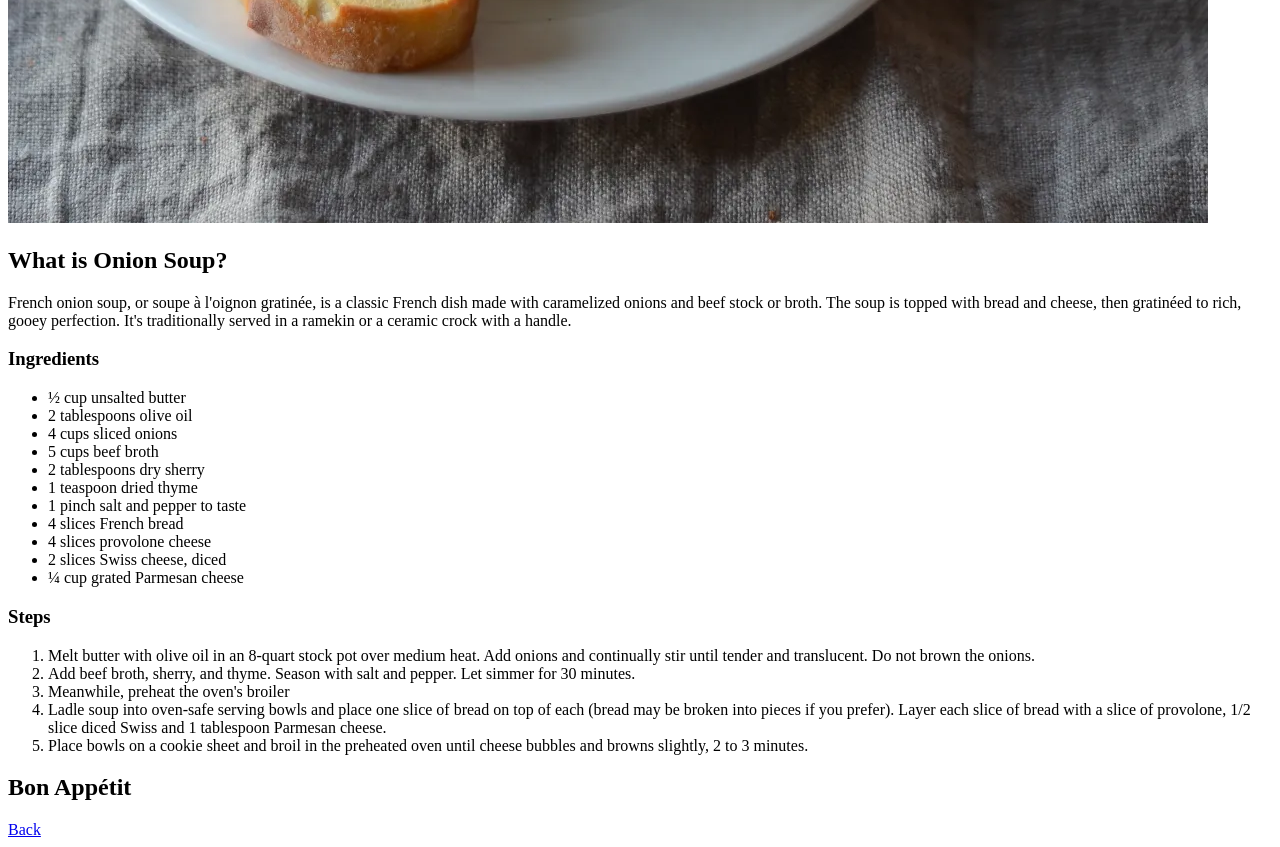
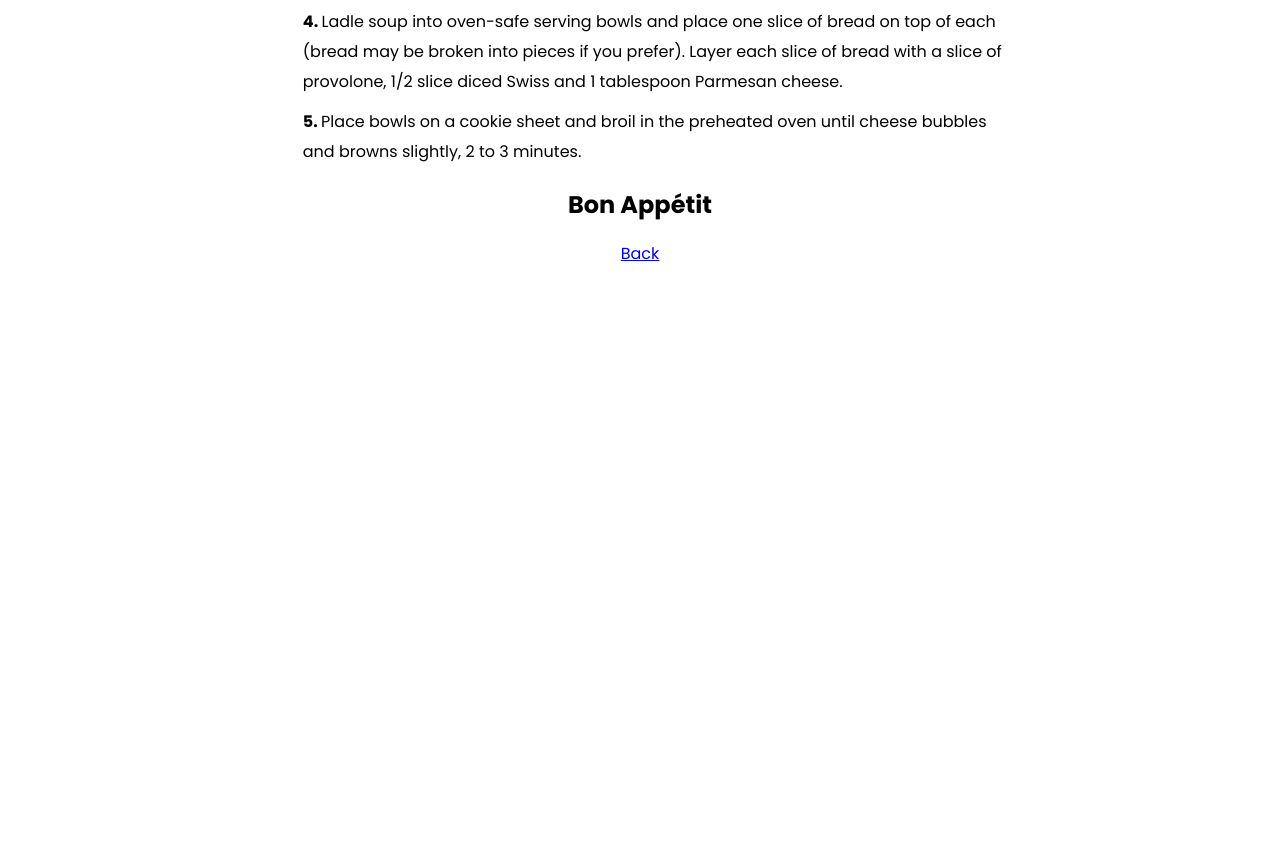
Before and after one commit to ocramovic/odin-recipes, a plain HTML site: page recipes/onionsoup.html in a window 1280 px wide. Shown: the part 1357-2204 px from the top of the page. After the commit the page ends 1631 px from the top, so only its background shows below. Drawn offline with Linux system fonts and the light colour scheme.

Commit message:
Update onionsoup.html
Added class names for styling, and put my footer link in a div for styling purposes

```diff
--- a/recipes/onionsoup.html
+++ b/recipes/onionsoup.html
@@ -4,6 +4,7 @@
     <meta charset="UTF-8" />
     <meta http-equiv="X-UA-Compatible" content="IE=edge" />
     <meta name="viewport" content="width=device-width, initial-scale=1.0" />
+    <link rel="stylesheet" href="../css/styles.css" />
     <title>Onion Soup</title>
   </head>
   <body>
@@ -17,7 +18,7 @@
       traditionally served in a ramekin or a ceramic crock with a handle.
     </p>
     <h3>Ingredients</h3>
-    <ul>
+    <ul class="ingredients">
       <li>½ cup unsalted butter</li>
       <li>2 tablespoons olive oil</li>
       <li>4 cups sliced onions</li>
@@ -31,7 +32,7 @@
       <li>¼ cup grated Parmesan cheese</li>
     </ul>
     <h3>Steps</h3>
-    <ol>
+    <ol class="steps">
       <li>
         Melt butter with olive oil in an 8-quart stock pot over medium heat. Add
         onions and continually stir until tender and translucent. Do not brown
@@ -54,6 +55,8 @@
       </li>
     </ol>
     <h2>Bon Appétit</h2>
-    <a href="../index.html">Back</a>
+    <div class="links">
+      <a href="../index.html">Back</a>
+    </div>
   </body>
 </html>
```
